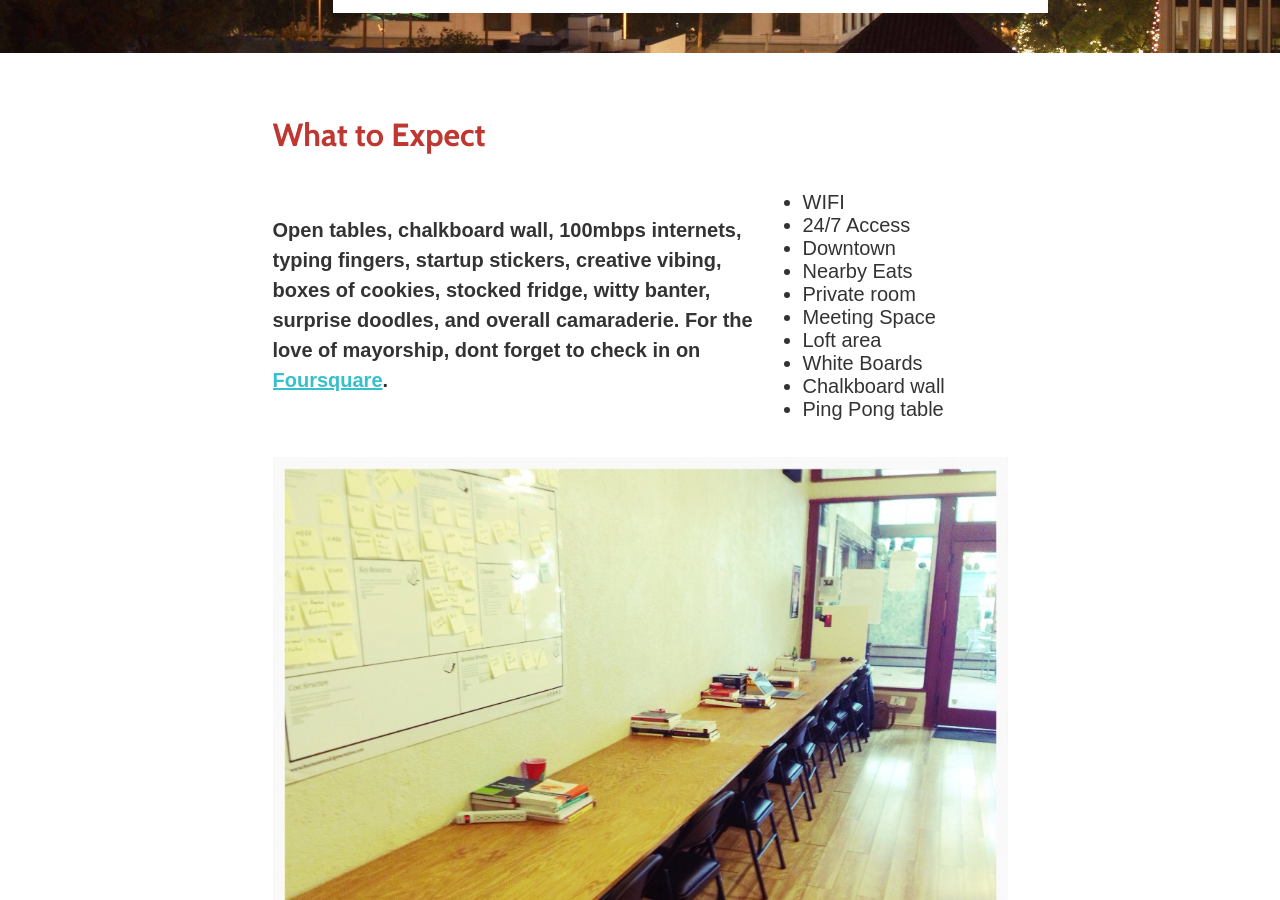
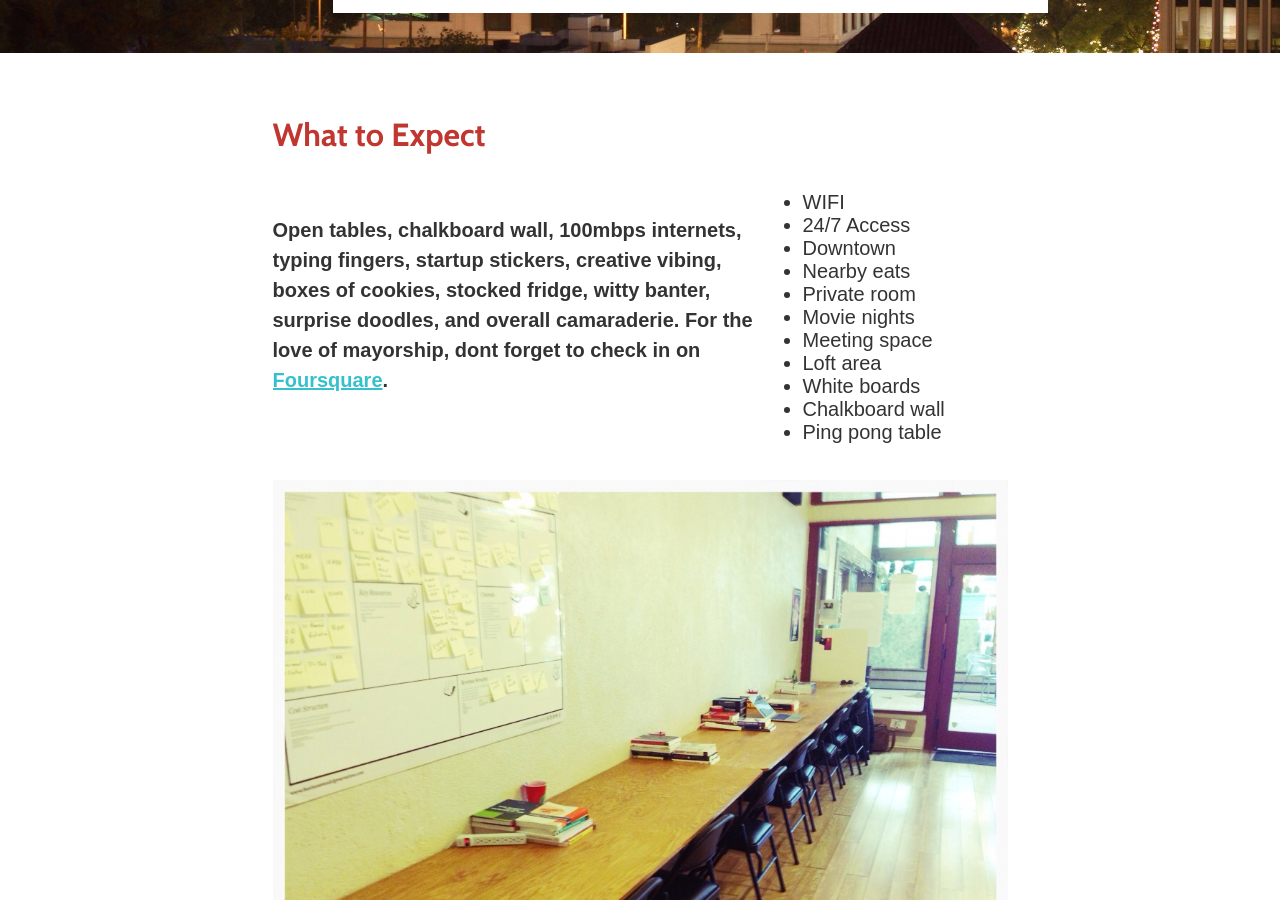
Before and after one commit to riversideio/riversideio.github.io, a Jekyll site: the page built from index.html, in a window 1280 px wide and 900 px high, scrolled down 598 px. Built offline with Jekyll 4.4.1, drawn with Linux system fonts in a browser that asks for light colours; nearby versions of some CDN libraries; some web fonts are replaced; Markdown is read by kramdown in place of the engine named in the settings.

Commit message:
capiTalIzaTion conSistency

```diff
--- a/_data/landing.yml
+++ b/_data/landing.yml
@@ -12,13 +12,14 @@ expect :
     - WIFI
     - 24/7 Access
     - Downtown
-    - Nearby Eats
+    - Nearby eats
     - Private room
-    - Meeting Space
+    - Movie nights
+    - Meeting space
     - Loft area
-    - White Boards
+    - White boards
     - Chalkboard wall
-    - Ping Pong table
+    - Ping pong table
   photos :
     - src: /img/space/1.jpg
       description: Find a desk.
```
